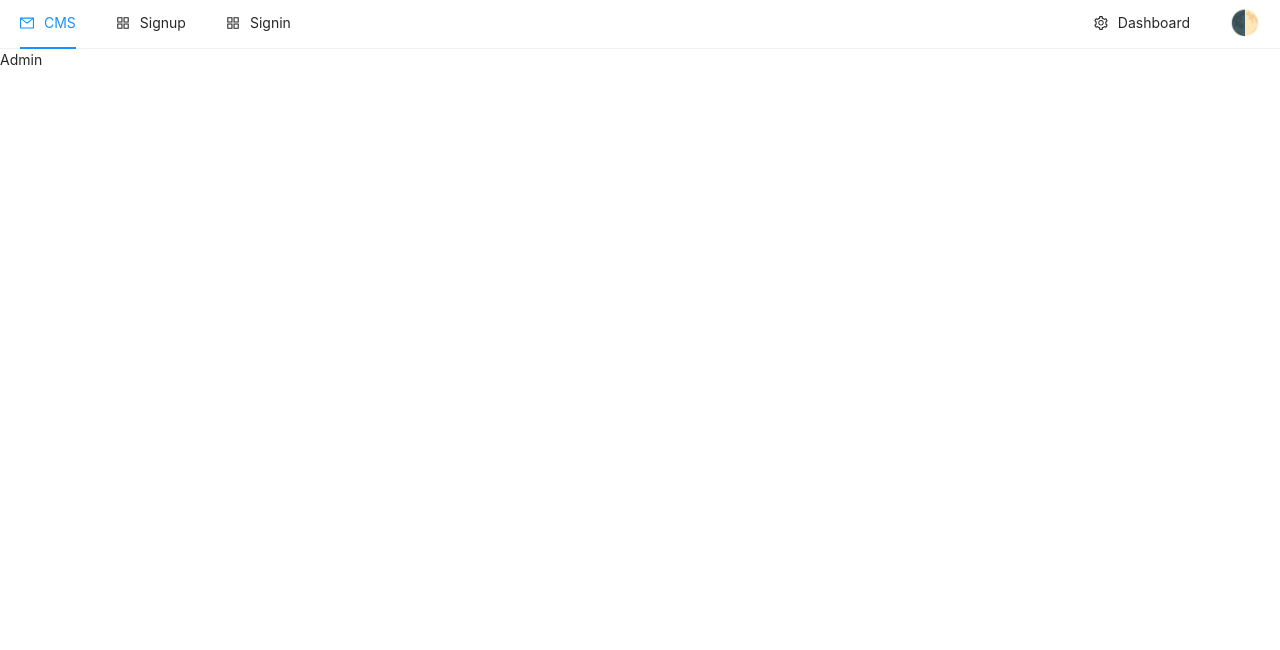
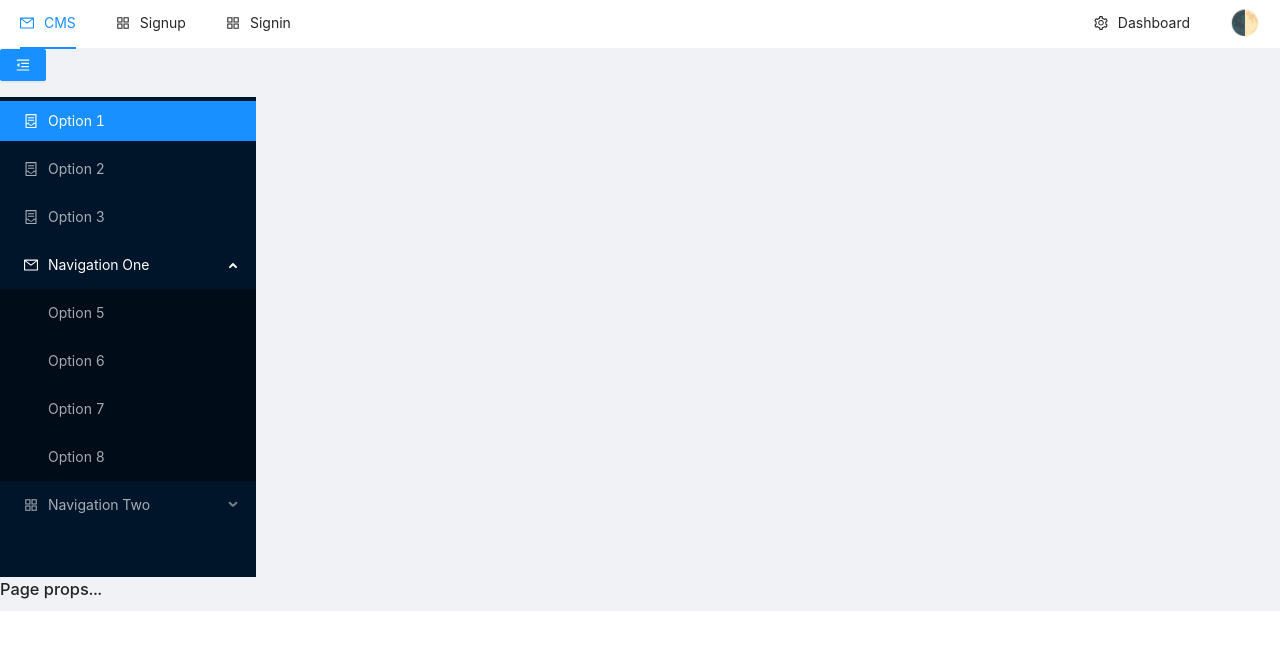
Before and after one commit to David-Uk/next-cms, a Next.js app in the folder client/: page /admin in a window 1280 px wide. Shown: the top 650 px of the page. Built offline with nearby package versions, Linux system fonts and the light colour scheme.

Commit message:
Setup admin sidebar

```diff
--- /dev/null
+++ b/client/components/layouts/AdminLayout.js
@@ -0,0 +1,20 @@
+import { Layout } from "antd"
+import AdminNav from './../nav/AdminNav';
+
+const { Content } = Layout
+
+function AdminLayout({ children }) {
+    return (
+        <Layout>
+            <AdminNav></AdminNav>
+            <Layout>
+                <Content>
+                    {children}
+                </Content>
+            </Layout>
+
+        </Layout>
+    )
+}
+
+export default AdminLayout
--- /dev/null
+++ b/client/components/nav/AdminNav.js
@@ -0,0 +1,69 @@
+import { Menu, Button } from "antd";
+import {
+    MenuFoldOutlined,
+    MenuUnfoldOutlined,
+    ContainerOutlined,
+    MailOutlined,
+    AppstoreOutlined,
+} from "@ant-design/icons";
+import { Layout } from "antd";
+import React, { useState } from 'react';
+
+const { Sider } = Layout
+
+const { SubMenu } = Menu;
+
+const AdminNav = () => {
+    const [collapsed, setCollapsed] = useState(false);
+    const [current, setCurrent] = useState("");
+
+    return (
+        <div style={{ width: 256 }}>
+            <Button
+                type="primary"
+                onClick={() => setCollapsed(!collapsed)}
+                style={{ marginBottom: 16 }}
+            >
+                {React.createElement(
+                    collapsed ? MenuUnfoldOutlined : MenuFoldOutlined
+
+                )}
+            </Button>
+            <Menu
+                defaultSelectedKeys={["1"]}
+                defaultOpenKeys={["sub1"]}
+                mode="inline"
+                theme="dark"
+                inlineCollapsed={collapsed}
+            >
+                <Menu.Item key="1" icon={<ContainerOutlined />}>
+                    Option 1
+                </Menu.Item>
+                <Menu.Item key="2" icon={<ContainerOutlined />}>
+                    Option 2
+                </Menu.Item>
+                <Menu.Item key="3" icon={<ContainerOutlined />}>
+                    Option 3
+                </Menu.Item>
+                <SubMenu key="sub1" icon={<MailOutlined />} title="Navigation One">
+                    <Menu.Item key={"5"}>Option 5</Menu.Item>
+                    <Menu.Item key={"6"}>Option 6</Menu.Item>
+                    <Menu.Item key={"7"}>Option 7</Menu.Item>
+                    <Menu.Item key={"8"}>Option 8</Menu.Item>
+
+                </SubMenu>
+                <SubMenu key="sub2" icon={<AppstoreOutlined />} title="Navigation Two">
+                    <Menu.Item key={"9"}>Option 9</Menu.Item>
+                    <Menu.Item key={"10"}>Option 6</Menu.Item>
+                    <Menu.Item key={"11"}>Option 7</Menu.Item>
+                    <Menu.Item key={"12"}>Option 8</Menu.Item>
+
+                </SubMenu>
+                <Menu.Item></Menu.Item>
+
+            </Menu>
+        </div>
+    )
+}
+
+export default AdminNav
--- a/client/pages/admin/index.js
+++ b/client/pages/admin/index.js
@@ -1,8 +1,13 @@
-import React from 'react'
+import { Layout } from "antd"
+import AdminLayout from './../../components/layouts/AdminLayout';
+
+const { Content, Sider } = Layout
 
 function Admin() {
     return (
-        <div>Admin</div>
+        <AdminLayout>
+            <h1>Page props...</h1>
+        </AdminLayout>
     )
 }
 
```
